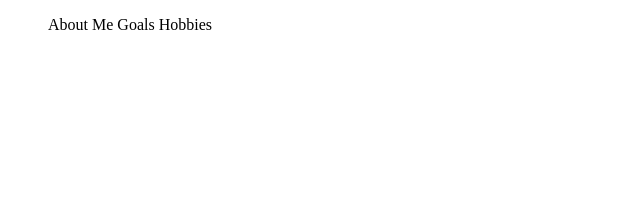
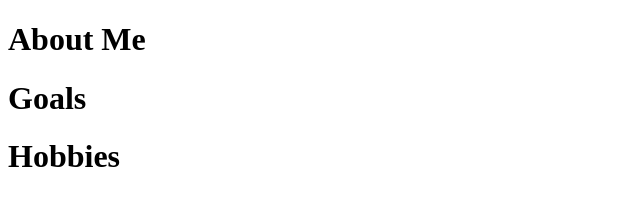
Before and after one commit to yun7un/SAIT-Web, a plain HTML site: page index.html in a window 1280 px wide. Shown: the whole page, without its empty margins (0-640 px from the left). Drawn offline with Linux system fonts and the light colour scheme.

Commit message:
2 heading element

```diff
--- a/index.html
+++ b/index.html
@@ -6,12 +6,8 @@
     <title>Yunna Jeon</title>
 </head>
 <body>
-    <section>
-        <ul>
-            About Me
-            Goals
-            Hobbies
-        </ul>
-    </section>
+    <h1>About Me</h1>
+    <h1>Goals</h1>
+    <h1>Hobbies</h1>
 </body>
 </html>
```
